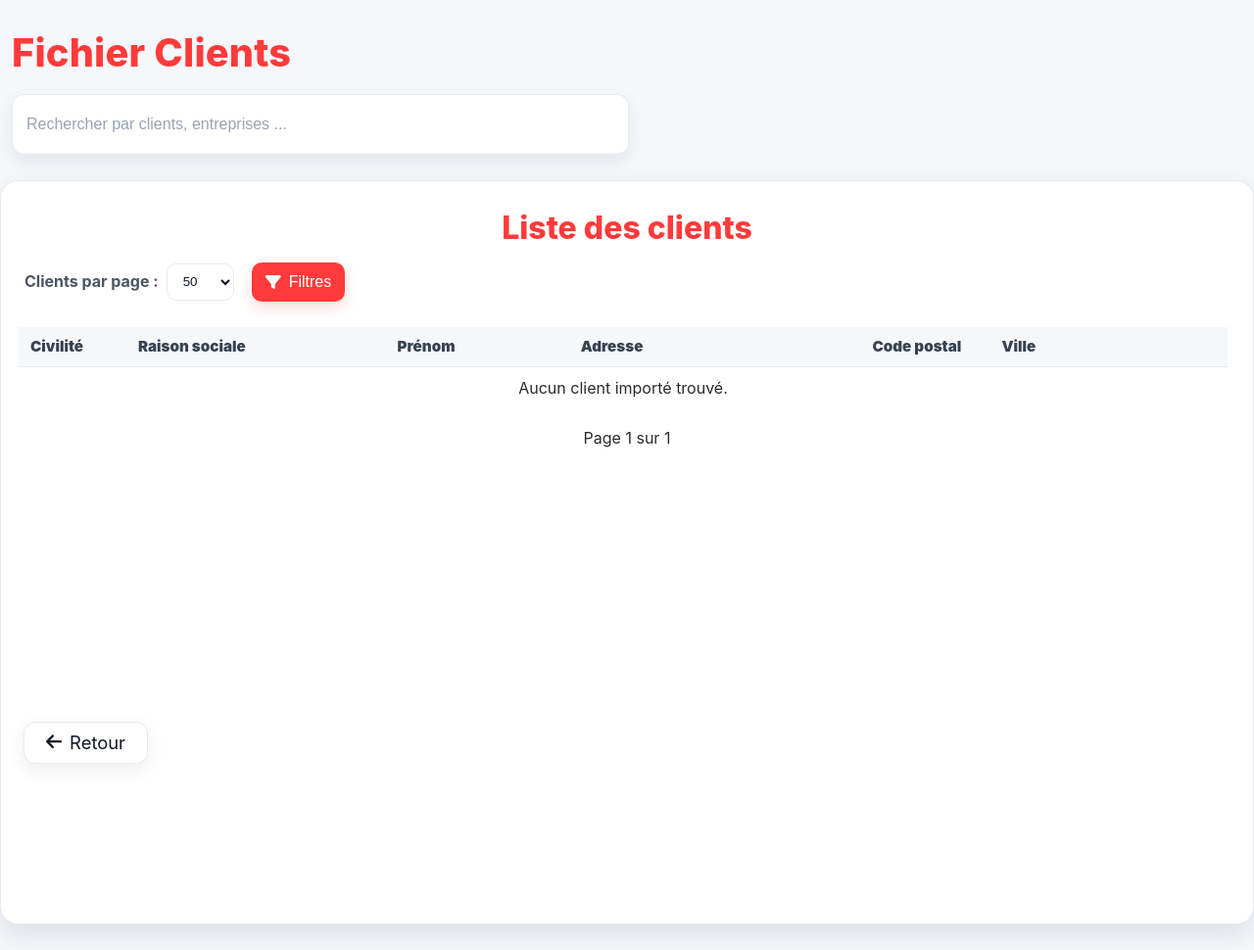
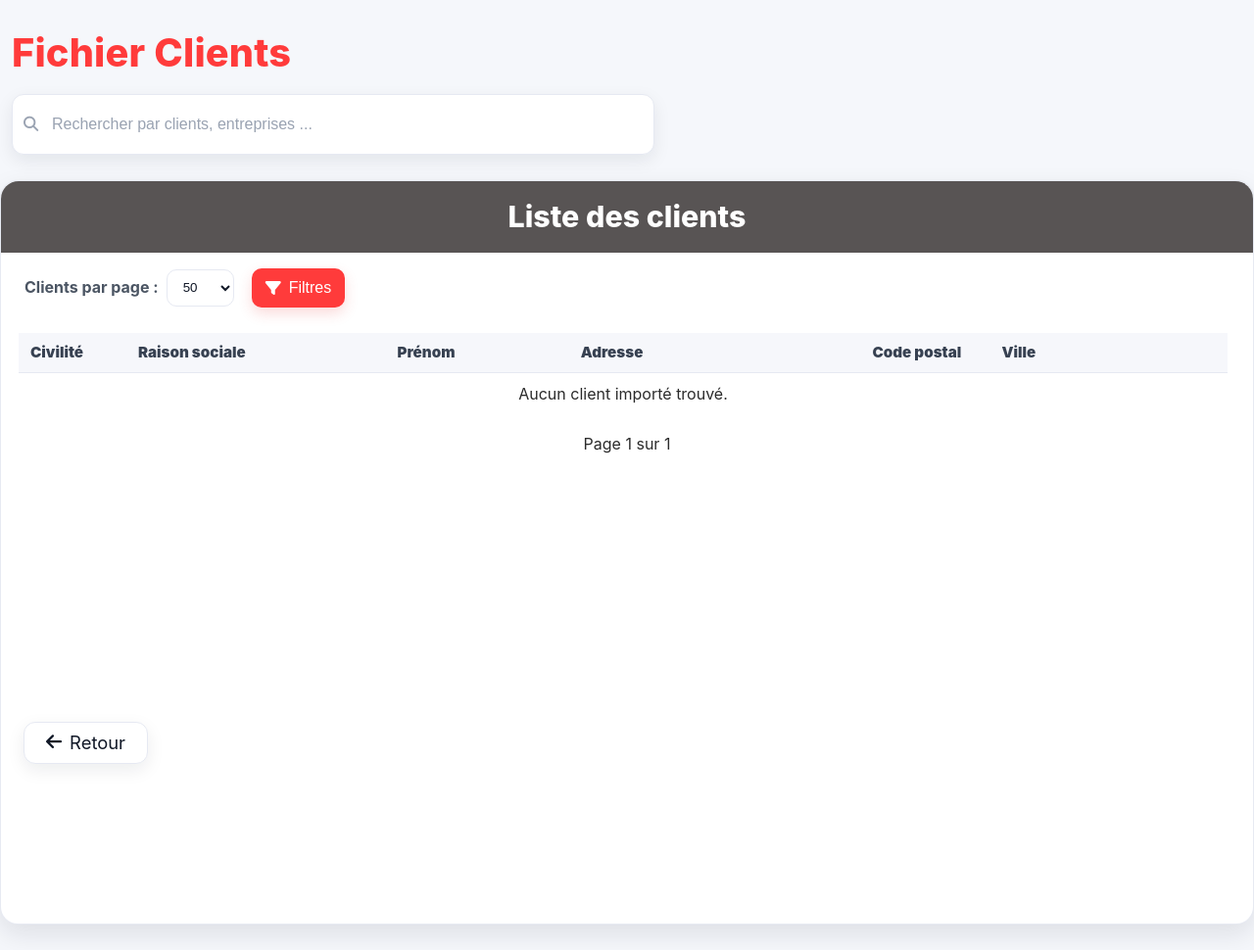
Before and after one commit to RubioCareco/CRM_Visites, a Django app: page /client-file/ in a window 1280 px wide. Shown: the whole page at 98% size. Run offline with Django 5.2, Linux system fonts and the light colour scheme; data that the repository does not hold is empty; parts of the project's set-up code (start-up, migrations or seed data) failed here and were passed over.

Commit message:
Fix : UI

```diff
--- a/front/static/front/css/client_file.css
+++ b/front/static/front/css/client_file.css
@@ -72,11 +72,16 @@ body.dashboard::after,
   display: none !important;
 }
 
+/* autorise explicitement l'icône loupe dédiée de client_file */
+.search-bar .cf-search-icon{
+  display: inline-block !important;
+}
+
 #clientSearchBar{
   width: min(600px, 100%) !important;
   max-width: 100%;
   height: 44px !important;
-  padding: 8px 14px !important;
+  padding: 8px 14px 8px 40px !important;
   border-radius: 12px !important;
   border: 1px solid var(--line) !important;
   background: #fff !important;
@@ -85,6 +90,17 @@ body.dashboard::after,
   font-size: 1rem !important;
   margin-left: 0 !important; /* <- on enlève le décalage 780px */
   outline: none;
+}
+
+.cf-search-icon{
+  position: absolute;
+  left: 24px;
+  top: 50%;
+  transform: translateY(-50%);
+  color: #9aa3b2;
+  font-size: 0.95rem;
+  pointer-events: none;
+  z-index: 2;
 }
 
 #clientSearchBar::placeholder{
@@ -172,6 +188,25 @@ body.dashboard::after,
   color: var(--primary);
   font-size: 2rem;
   font-weight: 800;
+}
+
+.client-list-header{
+  background:#181212b8;
+  color:#fff;
+  padding:16px 20px;
+  border-radius:18px 18px 0 0;
+  display:flex;
+  align-items:center;
+  justify-content:center;
+  position:relative;
+  margin:-18px -18px 16px -18px;
+}
+.client-list-header h2{
+  margin:0 !important;
+  color:#fff !important;
+  font-size:1.9rem;
+  font-weight:800;
+  text-align:center;
 }
 
 /* ---------- Ligne pagination + filtres (haut) ---------- */
--- a/front/templates/front/client_file.html
+++ b/front/templates/front/client_file.html
@@ -189,15 +189,16 @@
 
   <!-- Barre de recherche -->
   <div class="search-bar" style="position:relative;">
+    <i class="fa fa-search cf-search-icon" aria-hidden="true"></i>
     <input type="text" id="clientSearchBar" placeholder="Rechercher par clients, entreprises ..." autocomplete="off">
     <ul id="clientSearchSuggestions" class="autocomplete-results" style="position:absolute;left:0;right:0;top:38px;z-index:10;background:rgba(30,30,30,0.95);color:#fff;border-radius:0 0 8px 8px;max-height:180px;overflow-y:auto;display:none;"></ul>
   </div>
 
   <div class="cards" style="display:flex;justify-content:center;align-items:flex-start;min-height:10vh; border-radius: 15px;">
     <div class="card" style="width:90%;max-width:1600px;margin:40px auto 0 auto;min-height:850px;background-color: rgb(250, 250, 250);color: #444444e3;box-shadow: 0 26px 72px rgba(15, 23, 42, .14), 0 6px 16px rgba(15, 23, 42, .06);border-radius: 15px;">
-      <h2 style="text-align:center;margin-bottom:24px;">
-        Liste des clients
-      </h2>
+      <div class="client-list-header">
+        <h2>Liste des clients</h2>
+      </div>
 
       <!-- Pagination + filtre commercial -->
       <div class="pagination-container" style="display:flex;align-items:center;gap:18px;flex-wrap:wrap;margin-left:25px;">
@@ -269,8 +270,12 @@
             <input type="text" id="filterVille" name="filterVille" class="date-input" placeholder="Ville...">
           </div>
           <div class="filter-panel-footer">
-            <button id="applyClientFiltersBtn" class="apply-btn" type="submit">Appliquer</button>
-            <button id="resetClientFilters" class="reset-link" type="button">Réinitialiser</button>
+            <button id="applyClientFiltersBtn" class="apply-btn" type="submit">
+              <i class="fa fa-check"></i> <span>Appliquer</span>
+            </button>
+            <button id="resetClientFilters" class="reset-link" type="button">
+              <i class="fa fa-rotate-left"></i> <span>Réinitialiser</span>
+            </button>
           </div>
         </form>
       </div>
@@ -402,6 +407,7 @@ document.addEventListener("DOMContentLoaded", function () {
   const modifyBtn = document.getElementById('modifyBtn');
   const saveBtn = document.getElementById('saveBtn');
   const cancelBtn = document.getElementById('cancelBtn');
+  const addRdvBtn = document.getElementById('addRdvBtn');
   const editableFields = [
     document.getElementById('inputAdresse'),
     document.getElementById('inputCP'),
@@ -595,6 +601,7 @@ document.addEventListener("DOMContentLoaded", function () {
     modifyBtn.style.display = 'inline-block';
     saveBtn.style.display = 'none';
     cancelBtn.style.display = 'none';
+    if (addRdvBtn) addRdvBtn.style.display = 'inline-flex';
 
     const btnRdv = document.getElementById('addRdvBtn');
     if (btnRdv) {
@@ -615,6 +622,7 @@ document.addEventListener("DOMContentLoaded", function () {
     modifyBtn.style.display = 'none';
     saveBtn.style.display = 'inline-flex';
     cancelBtn.style.display = 'inline-flex';
+    if (addRdvBtn) addRdvBtn.style.display = 'none';
   });
 
   cancelBtn.addEventListener('click', function () {
@@ -625,6 +633,7 @@ document.addEventListener("DOMContentLoaded", function () {
     modifyBtn.style.display = 'inline-block';
     saveBtn.style.display = 'none';
     cancelBtn.style.display = 'none';
+    if (addRdvBtn) addRdvBtn.style.display = 'inline-flex';
   });
 
   saveBtn.addEventListener('click', function () {
```
Also changed, not shown: other parts of front/static/front/css/client_file.css (+23 -8 lines).
